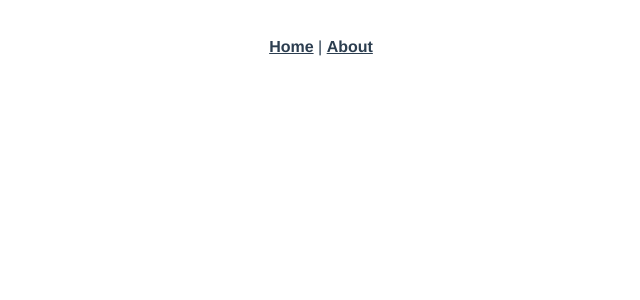
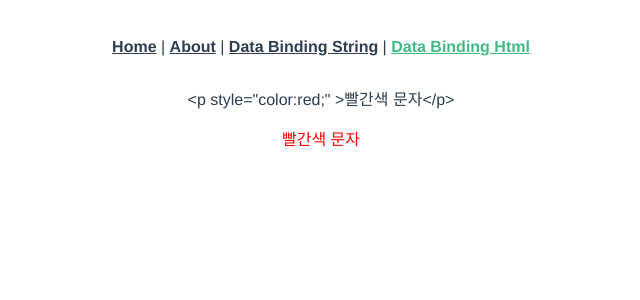
Before and after one commit to daehyeon1999/Vue_Study, a Vue app: page /databinding/html in a window 1280 px wide. Before the commit this address had no page. Shown: the top 300 px of the page, without its empty margins (319-959 px from the left). Built offline with nearby package versions, Linux system fonts and the light colour scheme.

Commit message:
Data Binding String & Html

```diff
--- a/src/App.vue
+++ b/src/App.vue
@@ -5,7 +5,11 @@
     <router-link to="/">Home</router-link> |
 
     <!-- About page으로 -->
-    <router-link to="/about">About</router-link>
+    <router-link to="/about">About</router-link> |
+
+    <!-- Data binding page으로 -->
+    <router-link to="/databinding/string">Data Binding String</router-link> |
+    <router-link to="/databinding/html">Data Binding Html</router-link>
   </nav>
 
   <!-- router-link의 페이지가 보여지는 부분 -->
--- a/src/router/index.js
+++ b/src/router/index.js
@@ -25,6 +25,11 @@ const routes = [
     path: '/databinding/string',
     name: 'DataBindingStringView',
     component: () => import(/* webpackChunkName: "databinding" */ '../views/1_databinding/DataBindingStringView.vue')
+  },
+  {
+    path: '/databinding/html',
+    name: 'DataBindingHtmlView',
+    component: () => import(/* webpackChunkName: "databinding" */ '../views/1_databinding/DataBindingHtmlView.vue')
   }
 ]
 
--- a/src/views/1_databinding/DataBindingHtmlView.vue
+++ b/src/views/1_databinding/DataBindingHtmlView.vue
@@ -1,11 +1,19 @@
 <template>
-  <div></div></template>
+  <div>
+    <div>
+      {{ htmlToString }}
+    </div>
+    <div v-html="htmlToString"></div>
+  </div>
+</template>
 
 <script>
 export default {
   components: {},
   data() {
-    return {}
+    return {
+      htmlToString: '<p style="color:red;" >빨간색 문자</p>'
+    }
   },
   setup() {},
   created() {},
```
Also changed, not shown: src/views/1_databinding/DataBindingInputView.vue (added, +16 -0 lines).
